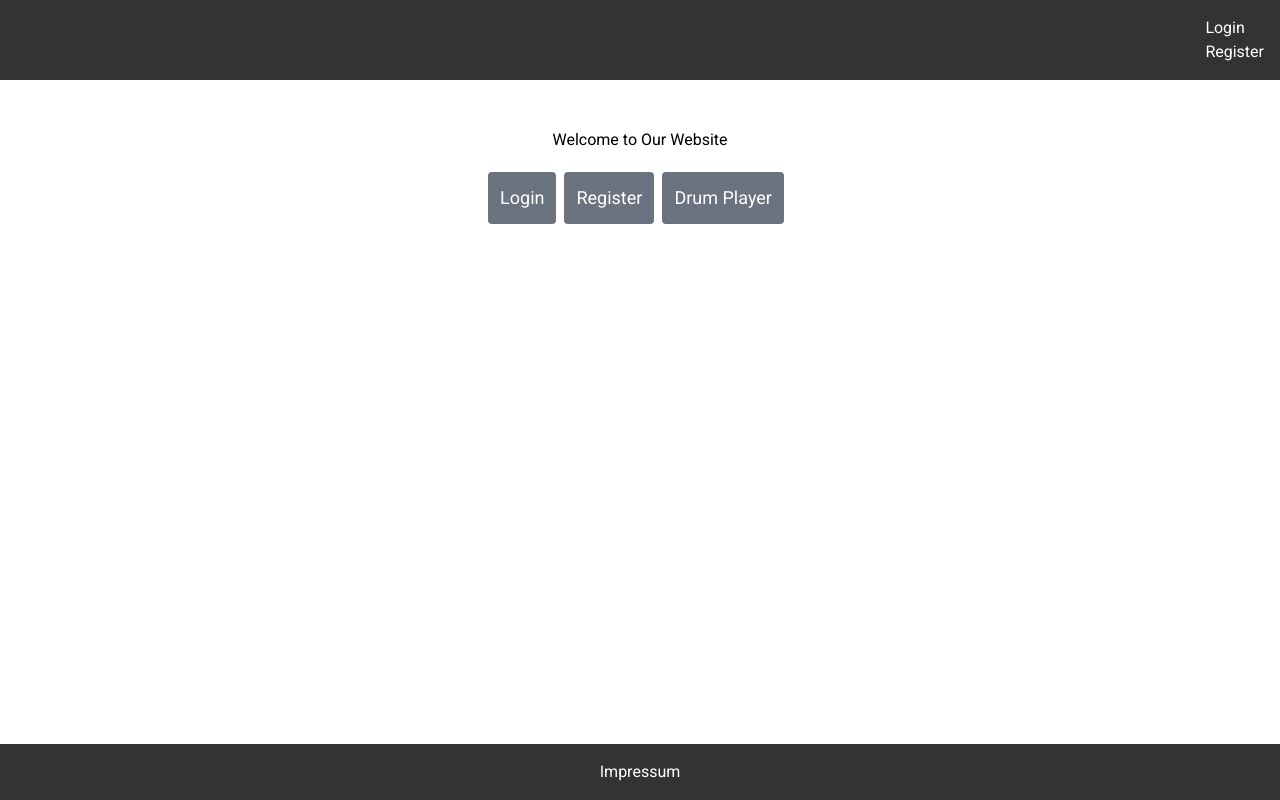
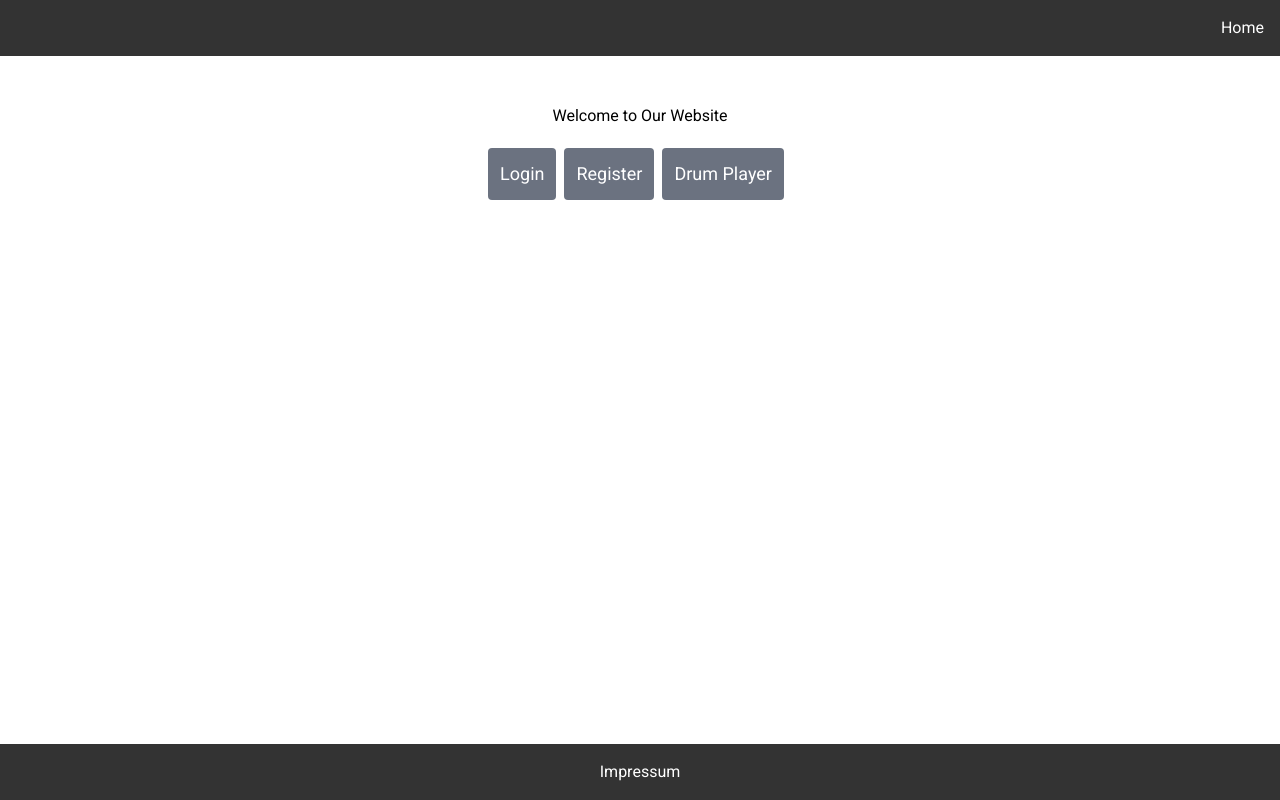
Before and after one commit to Mvb-DL/DrumsApp, a Next.js app: page / in a window 1280 px wide. Built offline with nearby package versions, Linux system fonts and the light colour scheme.

Commit message:
setup authcontext and logout function

```diff
--- a/app/api/auth/login/route.ts
+++ b/app/api/auth/login/route.ts
@@ -1,6 +1,8 @@
 import { NextRequest, NextResponse } from 'next/server';
 import { PrismaClient } from '@prisma/client';
 import jwt from 'jsonwebtoken';
+import { serialize } from 'cookie';
+import bcrypt from 'bcrypt';
 
 const prisma = new PrismaClient();
 const secret = process.env.JWT_SECRET as string;
@@ -16,30 +18,39 @@ export async function POST(request: NextRequest) {
     const userTeacher = await prisma.teacher.findUnique({ where: { email } });
     const userCustomer = await prisma.customer.findUnique({ where: { email } });
 
-    if (userTeacher && userTeacher.password === password) {
-      const token = jwt.sign({ id: userTeacher.id, role: userTeacher.role, email: userTeacher.email }, secret, {
+    let user = null;
+    if (userTeacher && bcrypt.compareSync(password, userTeacher.password)) {
+      user = { ...userTeacher, role: 'teacher' };
+    } else if (userCustomer && bcrypt.compareSync(password, userCustomer.password)) {
+      user = { ...userCustomer, role: 'customer' };
+    }
+
+    if (user) {
+      const token = jwt.sign({ id: user.id, role: user.role, email: user.email }, secret, {
         expiresIn: '1h',
       });
-      console.log('Teacher login successful, token:', token); // Debug log
-      return NextResponse.json({ role: 'Teacher', token }, {
+
+      const cookie = serialize('token', token, {
+        httpOnly: true,
+        path: '/',
+        maxAge: 60 * 60, // 1 hour
+        sameSite: 'strict',
+      });
+
+      return NextResponse.json({
+        id: user.id,
+        role: user.role,
+        email: user.email,
+        firstName: user.firstName,
+        lastName: user.lastName,
+        token
+      }, {
         status: 200,
         headers: {
-          'Set-Cookie': `token=${token}; HttpOnly; Path=/; SameSite=Strict`,
-        },
-      });
-    } else if (userCustomer && userCustomer.password === password) {
-      const token = jwt.sign({ id: userCustomer.id, role: userCustomer.role, email: userCustomer.email }, secret, {
-        expiresIn: '1h',
-      });
-      console.log('Customer login successful, token:', token); // Debug log
-      return NextResponse.json({ role: 'Customer', token }, {
-        status: 200,
-        headers: {
-          'Set-Cookie': `token=${token}; HttpOnly; Path=/; SameSite=Strict`,
+          'Set-Cookie': cookie,
         },
       });
     } else {
-      console.log('Invalid email or password'); // Debug log
       return NextResponse.json({ error: 'Invalid email or password' }, { status: 401 });
     }
   } catch (error) {
--- a/app/api/auth/register/route.ts
+++ b/app/api/auth/register/route.ts
@@ -1,7 +1,8 @@
-// app/api/auth/register/route.ts
 import { NextRequest, NextResponse } from 'next/server';
 import { PrismaClient } from '@prisma/client';
 import jwt from 'jsonwebtoken';
+import { serialize } from 'cookie';
+import bcrypt from 'bcrypt';
 
 const prisma = new PrismaClient();
 const secret = process.env.JWT_SECRET as string;
@@ -14,47 +15,60 @@ export async function POST(request: NextRequest) {
   const { firstName, lastName, email, password, role, phoneNumber } = await request.json();
 
   try {
-    const existingTeacher = await prisma.teacher.findUnique({ where: { email } });
-    const existingCustomer = await prisma.customer.findUnique({ where: { email } });
-
-    if (existingTeacher || existingCustomer) {
-      return NextResponse.json({ error: 'User with this email already exists' }, { status: 409 });
-    }
+    const hashedPassword = bcrypt.hashSync(password, 10);
 
     let user;
     if (role === 'teacher') {
       user = await prisma.teacher.create({
-        data: { firstName, lastName, email, password, role },
+        data: {
+          firstName,
+          lastName,
+          email,
+          password: hashedPassword,
+        },
       });
-    } else {
+    } else if (role === 'customer') {
       user = await prisma.customer.create({
         data: {
           firstName,
           lastName,
           email,
-          password,
-          role,
+          password: hashedPassword,
           phoneNumber,
-          address: undefined,
         },
       });
     }
 
-    const token = jwt.sign({ id: user.id, role: user.role, email: user.email }, secret, {
-      expiresIn: '1h',
-    });
+    if (user) {
+      const token = jwt.sign({ id: user.id, role: role, email: user.email }, secret, {
+        expiresIn: '1h',
+      });
 
-    const response = NextResponse.json(
-      { message: 'User registered successfully', token },
-      {
+      const cookie = serialize('token', token, {
+        httpOnly: true,
+        path: '/',
+        maxAge: 60 * 60, // 1 hour
+        sameSite: 'strict',
+      });
+
+      return NextResponse.json({
+        id: user.id,
+        role: role,
+        token,
+        email: user.email,
+        firstName: user.firstName,
+        lastName: user.lastName,
+      }, {
         status: 200,
-      }
-    );
-
-    response.cookies.set('token', token, { httpOnly: true, path: '/', sameSite: 'strict' });
-    return response;
+        headers: {
+          'Set-Cookie': cookie,
+        },
+      });
+    } else {
+      return NextResponse.json({ error: 'Registration failed' }, { status: 400 });
+    }
   } catch (error) {
-    console.error(error);
-    return NextResponse.json({ error: 'User registration failed' }, { status: 500 });
+    console.error('Registration failed', error);
+    return NextResponse.json({ error: 'Registration failed' }, { status: 500 });
   }
 }
--- a/app/auth/login/page.tsx
+++ b/app/auth/login/page.tsx
@@ -5,11 +5,13 @@ import Link from 'next/link';
 import { useRouter } from 'next/navigation';
 import styles from './login.module.scss';
 import Layout from '../../components/Layout';
+import { useAuth } from '../../context/AuthContext'; // Adjust the path if necessary
 
 export default function Login() {
   const [role, setRole] = useState('');
   const [error, setError] = useState('');
   const router = useRouter();
+  const { login } = useAuth();
 
   const handleLogin = async (e) => {
     e.preventDefault();
@@ -33,6 +35,8 @@ export default function Login() {
         const result = await response.json();
         console.log('Login successful:', result); // Debug log
         setRole(result.role);
+        // Set the user in AuthContext
+        login({ id: result.id, surname: result.lastName, name: result.firstName, email: result.email, role: result.role });
         router.push('/drumplayer');
       } else {
         const result = await response.json();
--- a/app/auth/register/page.tsx
+++ b/app/auth/register/page.tsx
@@ -1,4 +1,3 @@
-// app/auth/register/page.tsx
 "use client";
 
 import React, { useState } from 'react';
@@ -6,11 +5,13 @@ import Link from 'next/link';
 import { useRouter } from 'next/navigation';
 import styles from './register.module.scss';
 import Layout from '../../components/Layout';
+import { useAuth } from '../../context/AuthContext'; // Passen Sie den Pfad bei Bedarf an
 
 export default function Register() {
   const [role, setRole] = useState('customer');
   const [error, setError] = useState('');
   const router = useRouter();
+  const { login } = useAuth();
 
   const handleRegister = async (e) => {
     e.preventDefault();
@@ -38,7 +39,15 @@ export default function Register() {
       });
 
       if (response.ok) {
-        await response.json();
+        const result = await response.json();
+        // Set the user in AuthContext
+        login({
+          id: result.id,
+          surname: data.lastName,
+          name: data.firstName,
+          email: data.email,
+          role: data.role
+        });
         router.push('/drumplayer');
       } else {
         const result = await response.json();
--- a/app/components/Navbar.tsx
+++ b/app/components/Navbar.tsx
@@ -1,31 +1,46 @@
-// app/components/Navbar.tsx
-"use client"; // Mark this component as a Client Component
+"use client";
 
 import React from 'react';
 import Link from 'next/link';
-import { usePathname } from 'next/navigation';
+import { useRouter, usePathname } from 'next/navigation';
+import { useAuth } from '../context/AuthContext'; // Adjust the path if necessary
 import styles from './component_styles/Navbar.module.scss'; // Assuming you are using SCSS
 
 const Navbar = () => {
   const pathname = usePathname();
+  const { user, logout } = useAuth();
+  const router = useRouter();
+
+  const handleLogout = () => {
+    logout();
+    router.push('/');
+  };
 
   return (
     <nav className={styles.navbar}>
       <ul className={styles.navList}>
-        {pathname !== '/' && (
         <li className={styles.navItem}>
           <Link href="/">Home</Link>
         </li>
+        {user ? (
+          <>
+            <li className={styles.navItem}>
+              <button onClick={handleLogout} className={styles.button}>Logout</button>
+            </li>
+          </>
+        ) : (
+          <>
+            {pathname === '/auth/login' && (
+              <li className={styles.navItem}>
+                <Link href="/auth/register">Register</Link>
+              </li>
             )}
-        {pathname !== '/auth/login' && (
+            {pathname === '/auth/register' && (
               <li className={styles.navItem}>
                 <Link href="/auth/login">Login</Link>
               </li>
             )}
-        {pathname !== '/auth/register' && (
-          <li className={styles.navItem}>
-            <Link href="/auth/register">Register</Link>
-          </li>
+          </>
         )}
       </ul>
     </nav>
--- /dev/null
+++ b/app/context/AuthContext.tsx
@@ -0,0 +1,58 @@
+"use client";
+
+import React, { createContext, useContext, useState, useEffect, ReactNode } from 'react';
+import { parseCookies, setCookie, destroyCookie } from 'nookies';
+
+interface User {
+  id: number;
+  surname: string;
+  name: string;
+  email: string;
+  role: string;
+}
+
+interface AuthContextType {
+  user: User | null;
+  login: (user: User) => void;
+  logout: () => void;
+}
+
+const AuthContext = createContext<AuthContextType | undefined>(undefined);
+
+export const AuthProvider: React.FC<{ children: ReactNode }> = ({ children }) => {
+  const [user, setUser] = useState<User | null>(null);
+
+  useEffect(() => {
+    const cookies = parseCookies();
+    const storedUser = cookies.user ? JSON.parse(cookies.user) : null;
+
+    if (storedUser) {
+      setUser(storedUser);
+    }
+  }, []);
+
+  const login = (user: User) => {
+    setCookie(null, 'user', JSON.stringify(user), { path: '/' });
+    setUser(user);
+  };
+
+  const logout = () => {
+    destroyCookie(null, 'user');
+    destroyCookie(null, 'token'); // Assuming the server sets and removes the token cookie
+    setUser(null);
+  };
+
+  return (
+    <AuthContext.Provider value={{ user, login, logout }}>
+      {children}
+    </AuthContext.Provider>
+  );
+};
+
+export const useAuth = () => {
+  const context = useContext(AuthContext);
+  if (context === undefined) {
+    throw new Error('useAuth must be used within an AuthProvider');
+  }
+  return context;
+};
--- a/app/layout.tsx
+++ b/app/layout.tsx
@@ -1,6 +1,7 @@
 // app/layout.js
 import './globals.scss';
 import { ReactNode } from 'react';
+import { AuthProvider } from './context/AuthContext';
 
 export const metadata = {
   title: 'My Next App',
@@ -15,7 +16,9 @@ export default function RootLayout({
   return (
     <html lang="en">
       <body>
+      <AuthProvider>
         {children}
+        </AuthProvider>
       </body>
     </html>
   );
--- a/package.json
+++ b/package.json
@@ -11,10 +11,12 @@
   "dependencies": {
     "@prisma/client": "^5.17.0",
     "autoprefixer": "^10.4.19",
+    "bcrypt": "^5.1.1",
     "cookie": "^0.6.0",
     "jose": "^5.6.3",
     "jsonwebtoken": "^9.0.2",
     "next": "14.2.5",
+    "nookies": "^2.5.2",
     "react": "^18",
     "react-dom": "^18",
     "sass": "^1.77.8"
```
Also changed, not shown: 1 other file (tests, documents, lock files or other folders). Lines whose indentation alone changed are shown as unchanged.
